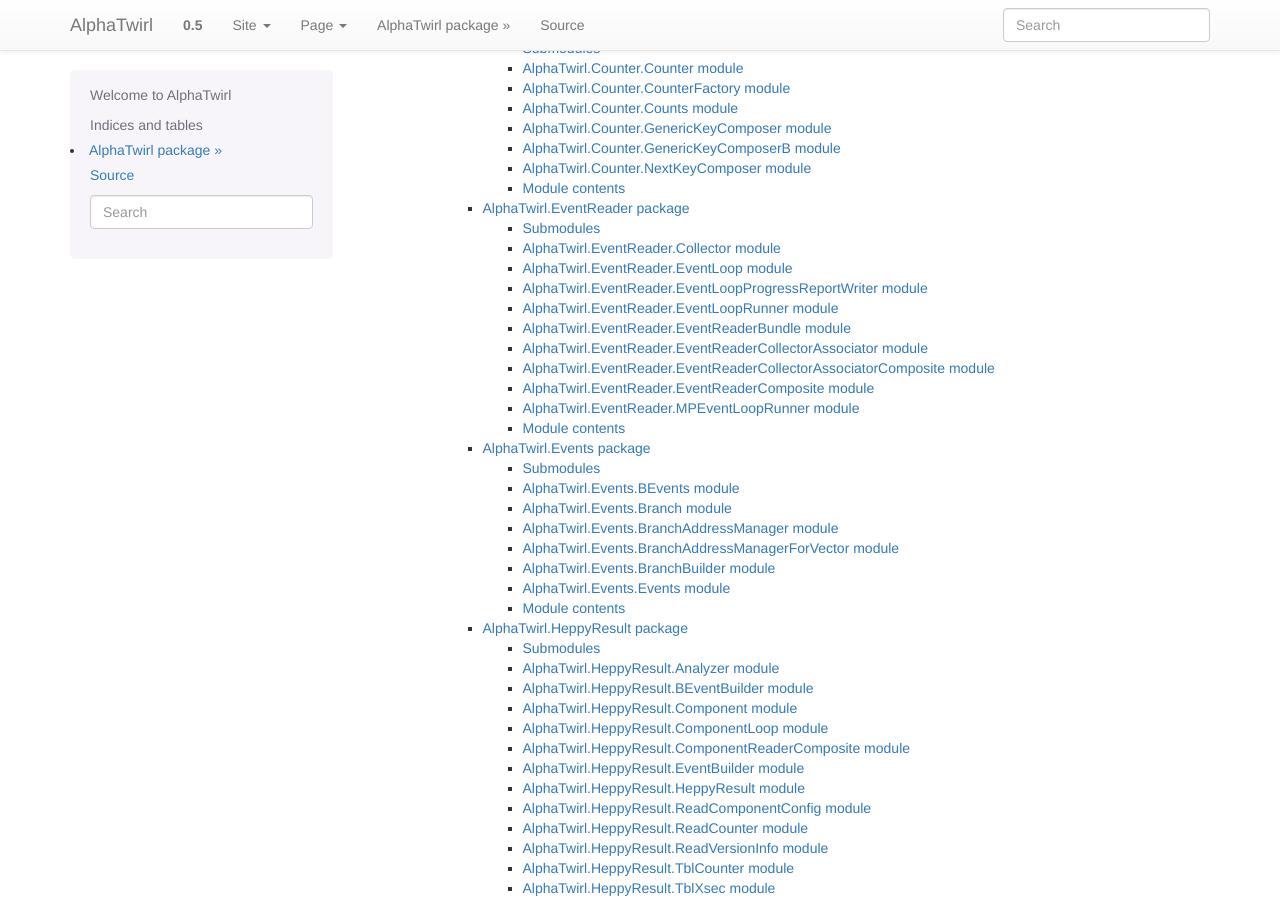
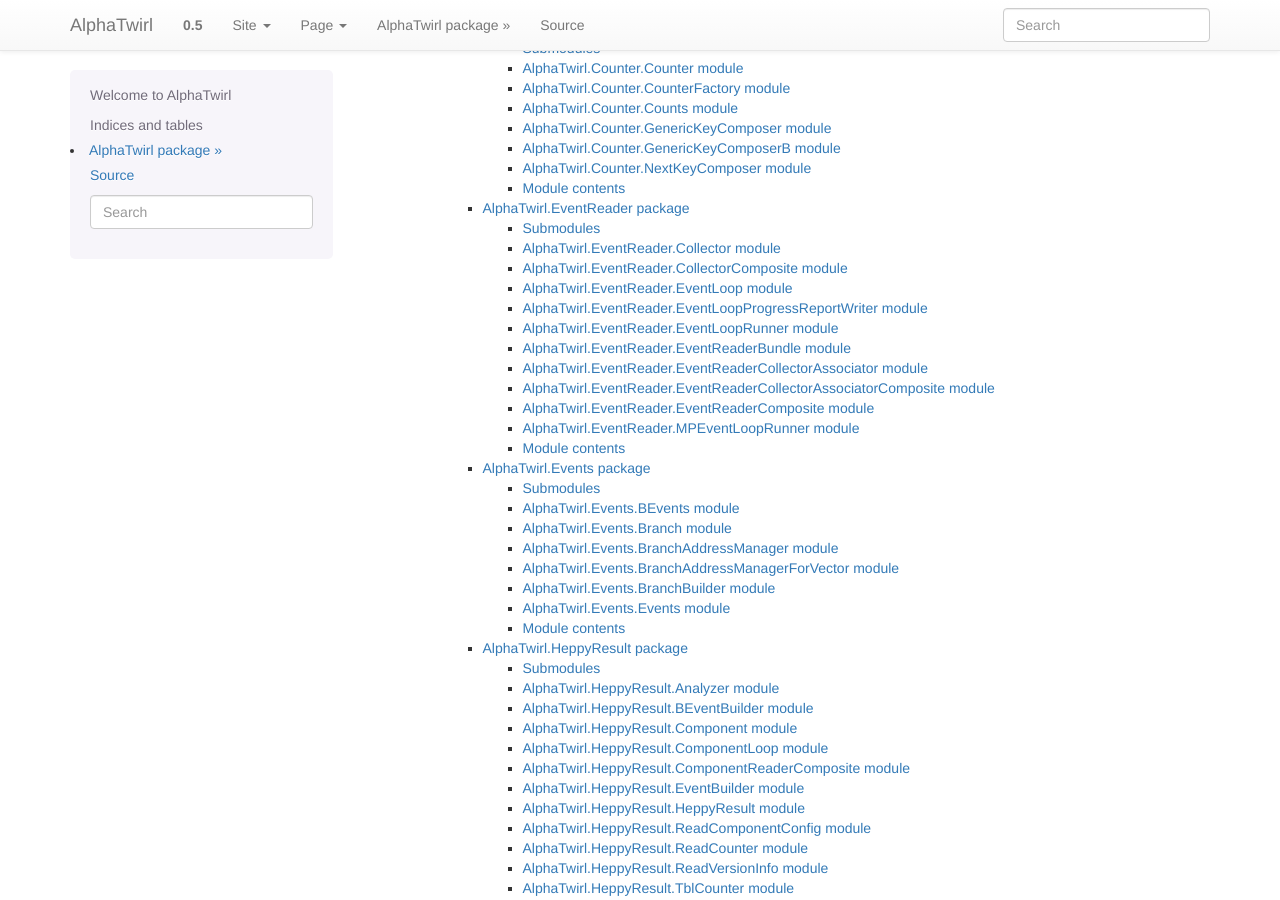
Before and after one commit to alphatwirl/alphatwirl, a Sphinx documentation site: the page built from docs/index.rst, in a window 1280 px wide and 900 px high, scrolled down 572 px. Built offline with Sphinx 7.4.7, drawn with Linux system fonts in a browser that asks for light colours.

Commit message:
update docs/AlphaTwirl.EventReader.rst

```diff
--- a/docs/AlphaTwirl.EventReader.rst
+++ b/docs/AlphaTwirl.EventReader.rst
@@ -8,6 +8,14 @@ AlphaTwirl.EventReader.Collector module
 ---------------------------------------
 
 .. automodule:: AlphaTwirl.EventReader.Collector
+    :members:
+    :undoc-members:
+    :show-inheritance:
+
+AlphaTwirl.EventReader.CollectorComposite module
+------------------------------------------------
+
+.. automodule:: AlphaTwirl.EventReader.CollectorComposite
     :members:
     :undoc-members:
     :show-inheritance:
```
